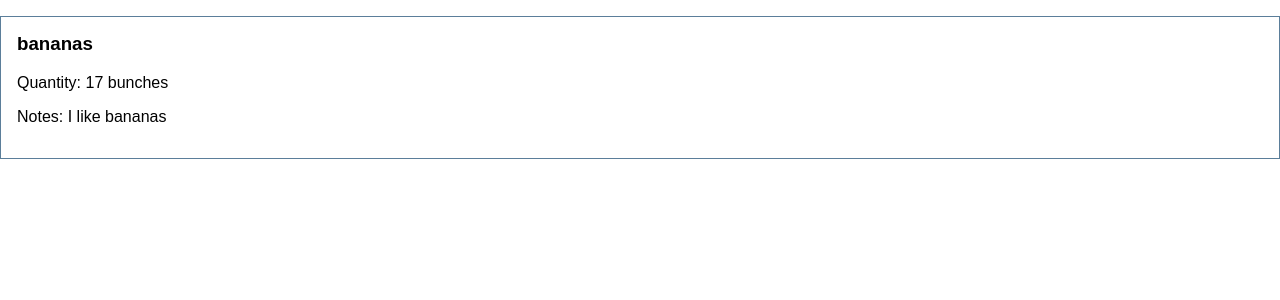
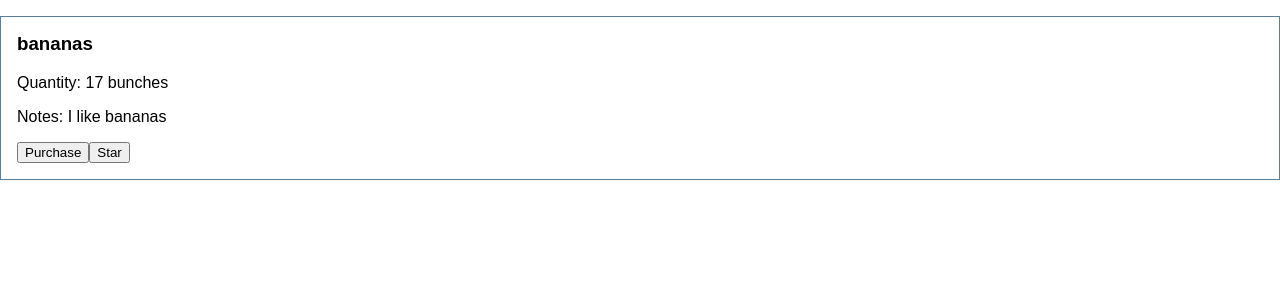
Before and after one commit to lrknaff/grocery-list-react-unit-testing, a React (Create React App) app: page / in a window 1280 px wide. Shown: the top 300 px of the page. Built offline with nearby package versions, Linux system fonts and the light colour scheme.

Commit message:
add purchased button tests

```diff
--- a/src/Grocery.js
+++ b/src/Grocery.js
@@ -14,6 +14,14 @@ const Grocery = ({ name, quantity, notes, purchased, starred, onPurchase, onStar
       {notes &&
         <p className="Grocery-notes">Notes: {notes}</p>}
 
+      <button
+        className="Grocery-purchase"
+      >{purchased ? 'Unpurchase' : 'Purchase'}</button>
+
+      <button
+        className="Grocery-starred"
+      >{starred ? 'Unstar' : 'Star'}</button>
+
     </article>
   );
 };
```
Also changed, not shown: 1 other file (tests, documents, lock files or other folders).
